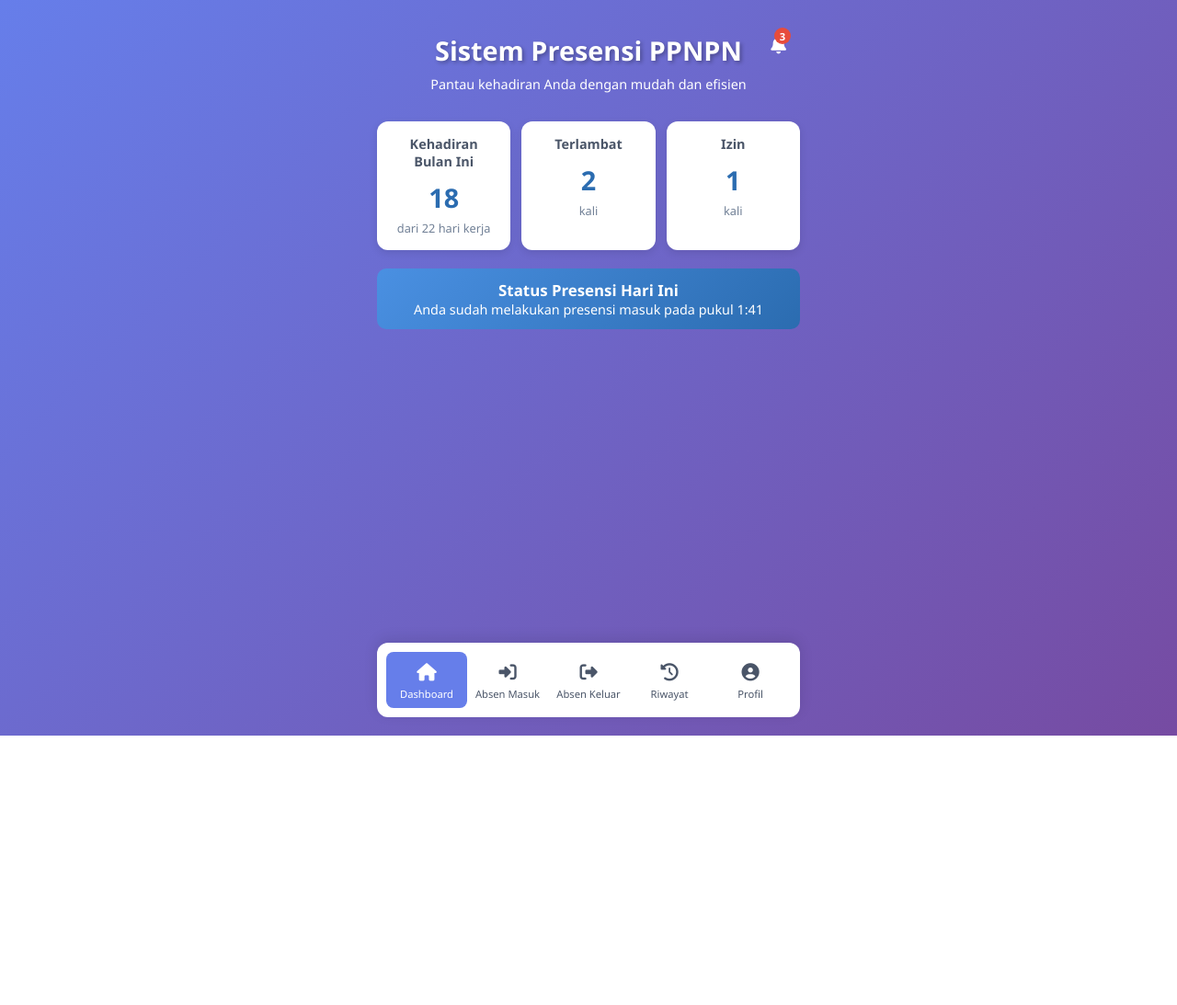
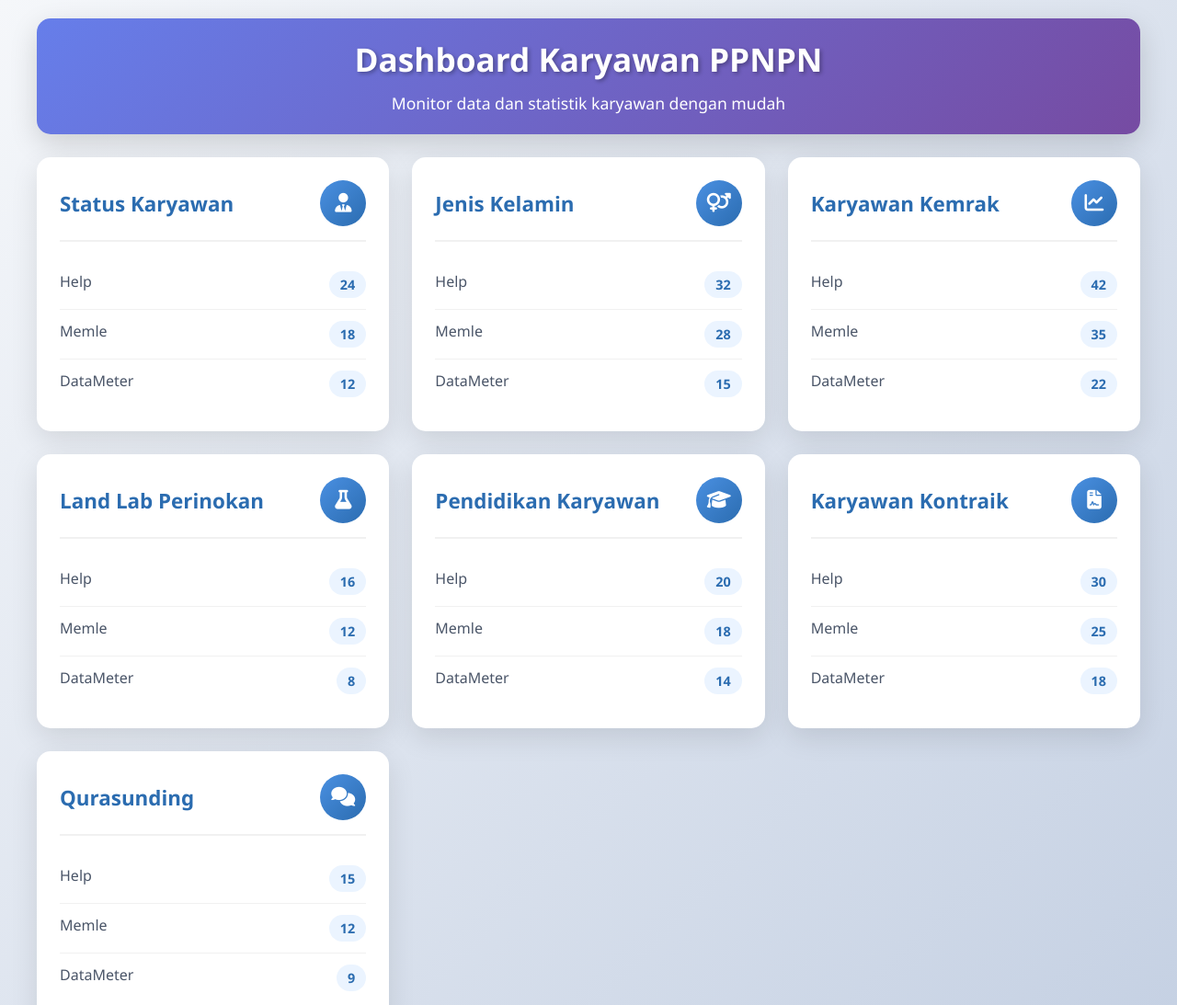
Before and after one commit to Gbrn678/Branzz, a plain HTML site: page index.html in a window 1280 px wide. Shown: the top 1093 px of the page at 92% size. Before the commit the page ends 800 px from the top, so only its background shows below. Drawn offline with Linux system fonts and the light colour scheme.

Commit message:
index.html

```diff
--- a/index.html
+++ b/index.html
@@ -3,7 +3,7 @@
 <head>
     <meta charset="UTF-8">
     <meta name="viewport" content="width=device-width, initial-scale=1.0">
-    <title>Sistem Presensi PPNPN</title>
+    <title>Dashboard Karyawan PPNPN</title>
     <link rel="stylesheet" href="https://cdnjs.cloudflare.com/ajax/libs/font-awesome/6.4.0/css/all.min.css">
     <style>
         * {
@@ -14,344 +14,403 @@
         }
 
         body {
-            background: linear-gradient(135deg, #667eea 0%, #764ba2 100%);
+            background: linear-gradient(135deg, #f5f7fa 0%, #c3cfe2 100%);
             min-height: 100vh;
-            padding: 15px;
+            padding: 20px;
             color: #333;
-            display: flex;
-            flex-direction: column;
+        }
+
+        .container {
+            max-width: 1200px;
+            margin: 0 auto;
         }
 
         /* Header Styles */
         .header {
             text-align: center;
-            padding: 15px 10px;
+            padding: 20px;
+            background: linear-gradient(135deg, #667eea 0%, #764ba2 100%);
             color: white;
-            margin-bottom: 15px;
-            position: relative;
+            border-radius: 15px;
+            margin-bottom: 25px;
+            box-shadow: 0 10px 30px rgba(0, 0, 0, 0.15);
         }
 
         .header h1 {
-            font-size: 1.8rem;
-            margin-bottom: 8px;
+            font-size: 2.2rem;
+            margin-bottom: 10px;
             text-shadow: 2px 2px 4px rgba(0, 0, 0, 0.3);
         }
 
         .header p {
-            font-size: 0.9rem;
-            max-width: 100%;
+            font-size: 1.1rem;
+            max-width: 600px;
             margin: 0 auto;
-            line-height: 1.4;
+            line-height: 1.6;
         }
 
-        .notification-bell {
-            position: absolute;
-            top: 15px;
-            right: 15px;
-            color: white;
-            font-size: 1.2rem;
-            cursor: pointer;
-        }
-
-        .notification-badge {
-            position: absolute;
-            top: -5px;
-            right: -5px;
-            background-color: #e74c3c;
-            color: white;
-            border-radius: 50%;
-            width: 18px;
-            height: 18px;
-            display: flex;
-            align-items: center;
-            justify-content: center;
-            font-size: 0.7rem;
-            font-weight: bold;
-        }
-
-        /* Main Content Styles */
-        .main-content {
-            flex: 1;
-            display: flex;
-            flex-direction: column;
-            align-items: center;
-            justify-content: flex-start;
-            width: 100%;
-        }
-
-        /* Dashboard Styles */
-        .dashboard {
+        /* Dashboard Grid */
+        .dashboard-grid {
             display: grid;
-            grid-template-columns: repeat(auto-fit, minmax(140px, 1fr));
-            gap: 12px;
-            margin-bottom: 20px;
-            width: 100%;
-            max-width: 100%;
+            grid-template-columns: repeat(auto-fit, minmax(300px, 1fr));
+            gap: 25px;
+            margin-bottom: 30px;
         }
 
         .dashboard-card {
             background-color: white;
-            border-radius: 12px;
-            box-shadow: 0 3px 10px rgba(0, 0, 0, 0.1);
-            padding: 15px;
-            text-align: center;
+            border-radius: 15px;
+            box-shadow: 0 10px 30px rgba(0, 0, 0, 0.1);
+            padding: 25px;
+            transition: transform 0.3s, box-shadow 0.3s;
         }
 
-        .dashboard-card h3 {
+        .dashboard-card:hover {
+            transform: translateY(-5px);
+            box-shadow: 0 15px 35px rgba(0, 0, 0, 0.15);
+        }
+
+        .card-header {
+            display: flex;
+            justify-content: space-between;
+            align-items: center;
+            margin-bottom: 20px;
+            padding-bottom: 15px;
+            border-bottom: 2px solid #f1f1f1;
+        }
+
+        .card-title {
+            font-size: 1.4rem;
+            color: #2b6cb0;
+            font-weight: 600;
+        }
+
+        .card-icon {
+            width: 50px;
+            height: 50px;
+            background: linear-gradient(135deg, #4a90e2 0%, #2b6cb0 100%);
+            border-radius: 50%;
+            display: flex;
+            align-items: center;
+            justify-content: center;
+            color: white;
+            font-size: 1.3rem;
+        }
+
+        .status-list {
+            list-style-type: none;
+        }
+
+        .status-item {
+            display: flex;
+            justify-content: space-between;
+            padding: 12px 0;
+            border-bottom: 1px solid #f1f1f1;
+        }
+
+        .status-item:last-child {
+            border-bottom: none;
+        }
+
+        .status-label {
+            font-weight: 500;
             color: #4a5568;
-            margin-bottom: 10px;
+        }
+
+        .status-value {
+            font-weight: 600;
+            color: #2b6cb0;
+            background-color: #ebf4ff;
+            padding: 5px 12px;
+            border-radius: 20px;
             font-size: 0.9rem;
         }
 
-        .stat-value {
-            font-size: 1.8rem;
-            font-weight: bold;
-            color: #2b6cb0;
-            margin-bottom: 5px;
+        /* Footer */
+        .footer {
+            text-align: center;
+            padding: 20px;
+            color: #718096;
+            font-size: 0.9rem;
+            margin-top: 30px;
         }
 
-        .stat-label {
-            color: #718096;
-            font-size: 0.8rem;
-        }
-
-        .today-status {
-            background: linear-gradient(135deg, #4a90e2 0%, #2b6cb0 100%);
-            color: white;
-            padding: 12px;
-            border-radius: 10px;
-            text-align: center;
-            margin-bottom: 20px;
-            font-size: 0.9rem;
-            width: 100%;
-        }
-
-        /* Bottom Navigation Bar */
-        .bottom-navbar {
-            background-color: white;
-            border-radius: 12px;
-            box-shadow: 0 -4px 15px rgba(0, 0, 0, 0.1);
-            padding: 10px;
-            max-width: 100%;
-            margin: 20px auto 0;
-            width: 100%;
-        }
-
-        .nav-container {
-            display: flex;
-            justify-content: space-between;
-            align-items: center;
-        }
-
-        .nav-item {
-            display: flex;
-            flex-direction: column;
-            align-items: center;
-            text-decoration: none;
-            color: #4a5568;
-            padding: 8px 5px;
-            border-radius: 8px;
-            transition: all 0.3s ease;
-            flex: 1;
-            max-width: 20%;
-            cursor: pointer;
-        }
-
-        .nav-item:hover {
-            background-color: #ebf4ff;
-            color: #667eea;
-        }
-
-        .nav-item.active {
-            background-color: #667eea;
-            color: white;
-        }
-
-        .nav-icon {
-            font-size: 1.2rem;
-            margin-bottom: 3px;
-        }
-
-        .nav-text {
-            font-size: 0.7rem;
-            font-weight: 500;
-            text-align: center;
-        }
-
-        /* Toast Notification */
-        .toast {
-            position: fixed;
-            bottom: 20px;
-            left: 50%;
-            transform: translateX(-50%);
-            background-color: #323232;
-            color: white;
-            padding: 12px 20px;
-            border-radius: 8px;
-            z-index: 1000;
-            opacity: 0;
-            transition: opacity 0.3s;
-            font-size: 0.9rem;
-            max-width: 90%;
-            text-align: center;
-        }
-
-        .toast.active {
-            opacity: 1;
-        }
-
-        /* Responsive adjustments */
-        @media (max-width: 340px) {
-            .dashboard {
+        /* Responsive Design */
+        @media (max-width: 768px) {
+            .dashboard-grid {
                 grid-template-columns: 1fr;
             }
 
             .header h1 {
-                font-size: 1.5rem;
+                font-size: 1.8rem;
             }
 
-            .stat-value {
-                font-size: 1.5rem;
+            .header p {
+                font-size: 1rem;
+            }
+
+            .card-title {
+                font-size: 1.2rem;
             }
         }
 
-        @media (min-width: 500px) {
+        @media (max-width: 480px) {
             body {
+                padding: 15px;
+            }
+
+            .dashboard-card {
                 padding: 20px;
-                max-width: 500px;
-                margin: 0 auto;
+            }
+
+            .card-icon {
+                width: 40px;
+                height: 40px;
+                font-size: 1.1rem;
             }
         }
+
+        /* Animation */
+        @keyframes fadeIn {
+            from {
+                opacity: 0;
+                transform: translateY(20px);
+            }
+            to {
+                opacity: 1;
+                transform: translateY(0);
+            }
+        }
+
+        .dashboard-card {
+            animation: fadeIn 0.5s ease-out;
+        }
+
+        .dashboard-card:nth-child(1) { animation-delay: 0.1s; }
+        .dashboard-card:nth-child(2) { animation-delay: 0.2s; }
+        .dashboard-card:nth-child(3) { animation-delay: 0.3s; }
+        .dashboard-card:nth-child(4) { animation-delay: 0.4s; }
+        .dashboard-card:nth-child(5) { animation-delay: 0.5s; }
+        .dashboard-card:nth-child(6) { animation-delay: 0.6s; }
+        .dashboard-card:nth-child(7) { animation-delay: 0.7s; }
     </style>
 </head>
 <body>
-    <div class="header">
-        <h1>Sistem Presensi PPNPN</h1>
-        <p>Pantau kehadiran Anda dengan mudah dan efisien</p>
-        <div class="notification-bell" id="notification-bell">
-            <i class="fas fa-bell"></i>
-            <span class="notification-badge">3</span>
+    <div class="container">
+        <div class="header">
+            <h1>Dashboard Karyawan PPNPN</h1>
+            <p>Monitor data dan statistik karyawan dengan mudah</p>
+        </div>
+
+        <div class="dashboard-grid">
+            <!-- Status Karyawan -->
+            <div class="dashboard-card">
+                <div class="card-header">
+                    <h2 class="card-title">Status Karyawan</h2>
+                    <div class="card-icon">
+                        <i class="fas fa-user-tie"></i>
+                    </div>
+                </div>
+                <ul class="status-list">
+                    <li class="status-item">
+                        <span class="status-label">Help</span>
+                        <span class="status-value">24</span>
+                    </li>
+                    <li class="status-item">
+                        <span class="status-label">Memle</span>
+                        <span class="status-value">18</span>
+                    </li>
+                    <li class="status-item">
+                        <span class="status-label">DataMeter</span>
+                        <span class="status-value">12</span>
+                    </li>
+                </ul>
+            </div>
+
+            <!-- Jenis Kelamin -->
+            <div class="dashboard-card">
+                <div class="card-header">
+                    <h2 class="card-title">Jenis Kelamin</h2>
+                    <div class="card-icon">
+                        <i class="fas fa-venus-mars"></i>
+                    </div>
+                </div>
+                <ul class="status-list">
+                    <li class="status-item">
+                        <span class="status-label">Help</span>
+                        <span class="status-value">32</span>
+                    </li>
+                    <li class="status-item">
+                        <span class="status-label">Memle</span>
+                        <span class="status-value">28</span>
+                    </li>
+                    <li class="status-item">
+                        <span class="status-label">DataMeter</span>
+                        <span class="status-value">15</span>
+                    </li>
+                </ul>
+            </div>
+
+            <!-- Karyawan Kemrak -->
+            <div class="dashboard-card">
+                <div class="card-header">
+                    <h2 class="card-title">Karyawan Kemrak</h2>
+                    <div class="card-icon">
+                        <i class="fas fa-chart-line"></i>
+                    </div>
+                </div>
+                <ul class="status-list">
+                    <li class="status-item">
+                        <span class="status-label">Help</span>
+                        <span class="status-value">42</span>
+                    </li>
+                    <li class="status-item">
+                        <span class="status-label">Memle</span>
+                        <span class="status-value">35</span>
+                    </li>
+                    <li class="status-item">
+                        <span class="status-label">DataMeter</span>
+                        <span class="status-value">22</span>
+                    </li>
+                </ul>
+            </div>
+
+            <!-- Land Lab Perinokan -->
+            <div class="dashboard-card">
+                <div class="card-header">
+                    <h2 class="card-title">Land Lab Perinokan</h2>
+                    <div class="card-icon">
+                        <i class="fas fa-flask"></i>
+                    </div>
+                </div>
+                <ul class="status-list">
+                    <li class="status-item">
+                        <span class="status-label">Help</span>
+                        <span class="status-value">16</span>
+                    </li>
+                    <li class="status-item">
+                        <span class="status-label">Memle</span>
+                        <span class="status-value">12</span>
+                    </li>
+                    <li class="status-item">
+                        <span class="status-label">DataMeter</span>
+                        <span class="status-value">8</span>
+                    </li>
+                </ul>
+            </div>
+
+            <!-- Pendidikan Karyawan -->
+            <div class="dashboard-card">
+                <div class="card-header">
+                    <h2 class="card-title">Pendidikan Karyawan</h2>
+                    <div class="card-icon">
+                        <i class="fas fa-graduation-cap"></i>
+                    </div>
+                </div>
+                <ul class="status-list">
+                    <li class="status-item">
+                        <span class="status-label">Help</span>
+                        <span class="status-value">20</span>
+                    </li>
+                    <li class="status-item">
+                        <span class="status-label">Memle</span>
+                        <span class="status-value">18</span>
+                    </li>
+                    <li class="status-item">
+                        <span class="status-label">DataMeter</span>
+                        <span class="status-value">14</span>
+                    </li>
+                </ul>
+            </div>
+
+            <!-- Karyawan Kontraik -->
+            <div class="dashboard-card">
+                <div class="card-header">
+                    <h2 class="card-title">Karyawan Kontraik</h2>
+                    <div class="card-icon">
+                        <i class="fas fa-file-contract"></i>
+                    </div>
+                </div>
+                <ul class="status-list">
+                    <li class="status-item">
+                        <span class="status-label">Help</span>
+                        <span class="status-value">30</span>
+                    </li>
+                    <li class="status-item">
+                        <span class="status-label">Memle</span>
+                        <span class="status-value">25</span>
+                    </li>
+                    <li class="status-item">
+                        <span class="status-label">DataMeter</span>
+                        <span class="status-value">18</span>
+                    </li>
+                </ul>
+            </div>
+
+            <!-- Qurasunding -->
+            <div class="dashboard-card">
+                <div class="card-header">
+                    <h2 class="card-title">Qurasunding</h2>
+                    <div class="card-icon">
+                        <i class="fas fa-comments"></i>
+                    </div>
+                </div>
+                <ul class="status-list">
+                    <li class="status-item">
+                        <span class="status-label">Help</span>
+                        <span class="status-value">15</span>
+                    </li>
+                    <li class="status-item">
+                        <span class="status-label">Memle</span>
+                        <span class="status-value">12</span>
+                    </li>
+                    <li class="status-item">
+                        <span class="status-label">DataMeter</span>
+                        <span class="status-value">9</span>
+                    </li>
+                </ul>
+            </div>
+        </div>
+
+        <div class="footer">
+            <p>© 2023 Sistem Dashboard Karyawan PPNPN. All rights reserved.</p>
         </div>
     </div>
 
-    <div class="main-content">
-        <!-- Dashboard -->
-        <div class="dashboard" id="dashboard">
-            <div class="dashboard-card">
-                <h3>Kehadiran Bulan Ini</h3>
-                <div class="stat-value">18</div>
-                <div class="stat-label">dari 22 hari kerja</div>
-            </div>
-            <div class="dashboard-card">
-                <h3>Terlambat</h3>
-                <div class="stat-value">2</div>
-                <div class="stat-label">kali</div>
-            </div>
-            <div class="dashboard-card">
-                <h3>Izin</h3>
-                <div class="stat-value">1</div>
-                <div class="stat-label">kali</div>
-            </div>
-        </div>
-
-        <!-- Status Hari Ini -->
-        <div class="today-status" id="today-status">
-            <h3>Status Presensi Hari Ini</h3>
-            <p>Anda sudah melakukan presensi masuk pada pukul 08:05</p>
-        </div>
-    </div>
-
-    <!-- Bottom Navigation Bar -->
-    <nav class="bottom-navbar">
-        <div class="nav-container">
-            <div class="nav-item active" data-target="dashboard">
-                <div class="nav-icon">
-                    <i class="fas fa-home"></i>
-                </div>
-                <span class="nav-text">Dashboard</span>
-            </div>
-
-            <div class="nav-item" data-target="absen-masuk">
-                <div class="nav-icon">
-                    <i class="fas fa-sign-in-alt"></i>
-                </div>
-                <span class="nav-text">Absen Masuk</span>
-            </div>
-
-            <div class="nav-item" data-target="absen-keluar">
-                <div class="nav-icon">
-                    <i class="fas fa-sign-out-alt"></i>
-                </div>
-                <span class="nav-text">Absen Keluar</span>
-            </div>
-
-            <div class="nav-item" data-target="riwayat">
-                <div class="nav-icon">
-                    <i class="fas fa-history"></i>
-                </div>
-                <span class="nav-text">Riwayat</span>
-            </div>
-
-            <div class="nav-item" data-target="profil">
-                <div class="nav-icon">
-                    <i class="fas fa-user-circle"></i>
-                </div>
-                <span class="nav-text">Profil</span>
-            </div>
-        </div>
-    </nav>
-
-    <!-- Toast Notification -->
-    <div class="toast" id="toast"></div>
-
     <script>
-        // Fungsi untuk navigasi
-        document.querySelectorAll('.nav-item').forEach(item => {
-            item.addEventListener('click', function() {
-                // Hapus kelas aktif dari semua item
-                document.querySelectorAll('.nav-item').forEach(nav => {
-                    nav.classList.remove('active');
-                });
-
-                // Tambahkan kelas aktif ke item yang diklik
-                this.classList.add('active');
-
-                // Tampilkan pesan untuk demo
-                const target = this.getAttribute('data-target');
-                showToast(`Membuka ${target.replace('-', ' ')}`);
+        // Menambahkan efek interaktif pada kartu
+        document.querySelectorAll('.dashboard-card').forEach(card => {
+            card.addEventListener('click', () => {
+                card.style.transform = 'scale(1.02)';
+                setTimeout(() => {
+                    card.style.transform = '';
+                }, 200);
             });
         });
 
-        // Fungsi untuk menampilkan toast notifikasi
-        function showToast(message) {
-            const toast = document.getElementById('toast');
-            toast.textContent = message;
-            toast.classList.add('active');
-
-            setTimeout(() => {
-                toast.classList.remove('active');
-            }, 3000);
+        // Animasi untuk nilai statistik
+        function animateValue(element, start, end, duration) {
+            let startTimestamp = null;
+            const step = (timestamp) => {
+                if (!startTimestamp) startTimestamp = timestamp;
+                const progress = Math.min((timestamp - startTimestamp) / duration, 1);
+                element.innerHTML = Math.floor(progress * (end - start) + start);
+                if (progress < 1) {
+                    window.requestAnimationFrame(step);
+                }
+            };
+            window.requestAnimationFrame(step);
         }
 
-        // Inisialisasi data dummy untuk dashboard
-        window.addEventListener('load', () => {
-            // Cek apakah sudah absen hari ini
-            const now = new Date();
-            const hours = now.getHours();
-            const minutes = now.getMinutes();
-
-            const todayStatus = document.getElementById('today-status');
-            if (hours < 12) {
-                todayStatus.innerHTML = `
-                    <h3>Status Presensi Hari Ini</h3>
-                    <p>Anda sudah melakukan presensi masuk pada pukul ${hours}:${minutes < 10 ? '0' + minutes : minutes}</p>
-                `;
-            } else {
-                todayStatus.innerHTML = `
-                    <h3>Status Presensi Hari Ini</h3>
-                    <p>Anda sudah melakukan presensi keluar pada pukul ${hours}:${minutes < 10 ? '0' + minutes : minutes}</p>
-                `;
-            }
+        // Jalankan animasi setelah halaman dimuat
+        document.addEventListener('DOMContentLoaded', () => {
+            document.querySelectorAll('.status-value').forEach((element, index) => {
+                const value = parseInt(element.textContent);
+                element.textContent = "0";
+                setTimeout(() => {
+                    animateValue(element, 0, value, 1000);
+                }, 300 + (index * 100));
+            });
         });
     </script>
 </body>
```
